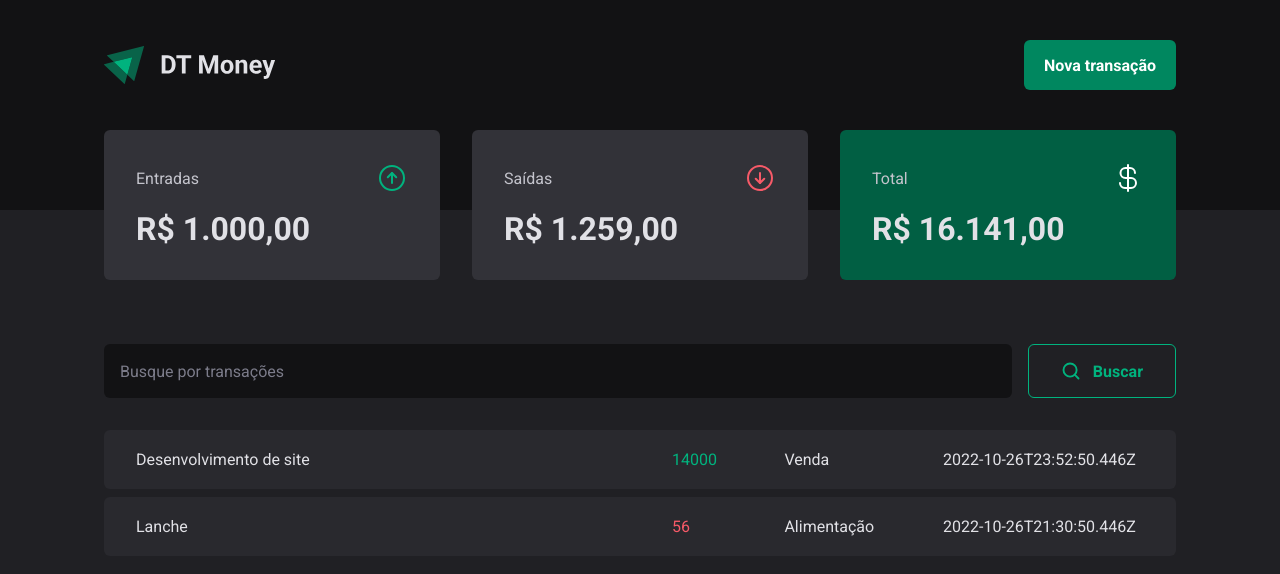
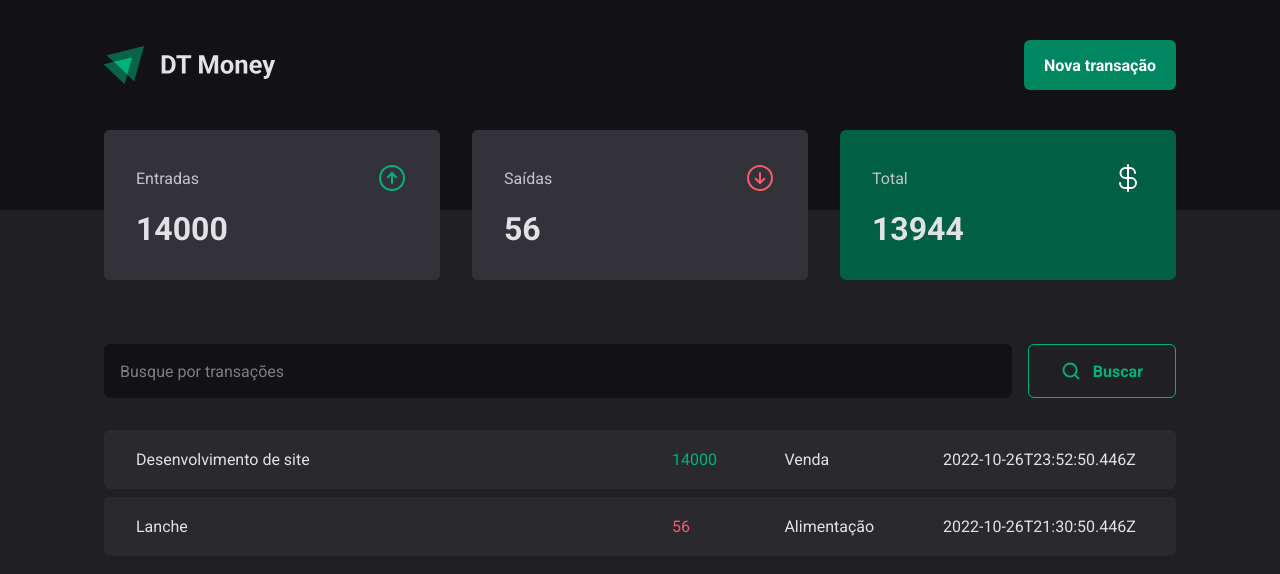
Before and after one commit to rafaelcardeallodi/ignite-dtmoney, a React (Vite) app: page / in a window 1280 px wide. Shown: the top 574 px of the page. Built offline with nearby package versions, Linux system fonts and the light colour scheme; data requests are answered from the project's data file.

Commit message:
Calculando resumo de transações

```diff
--- a/src/components/Summary/index.tsx
+++ b/src/components/Summary/index.tsx
@@ -8,6 +8,25 @@
 export function Summary() {
   const { transactions } = useContext(TransactionsContext);
 
+  const summary = transactions.reduce(
+    (acc, transaction) => {
+      if (transaction.type === "income") {
+        acc.income += transaction.price;
+        acc.total += transaction.price;
+      } else {
+        acc.outcome += transaction.price;
+        acc.total -= transaction.price;
+      }
+
+      return acc;
+    },
+    {
+      income: 0,
+      outcome: 0,
+      total: 0,
+    }
+  );
+
   return (
     <SummaryContainer>
       <SummaryCard>
@@ -16,7 +35,7 @@
           <ArrowCircleUp size={32} color="#00b37e" />
         </header>
 
-        <strong>R$ 1.000,00</strong>
+        <strong>{summary.income}</strong>
       </SummaryCard>
 
       <SummaryCard>
@@ -25,7 +44,7 @@
           <ArrowCircleDown size={32} color="#F75A68" />
         </header>
 
-        <strong>R$ 1.259,00</strong>
+        <strong>{summary.outcome}</strong>
       </SummaryCard>
 
       <SummaryCard variant="green">
@@ -34,7 +53,7 @@
           <CurrencyDollar size={32} color="#ffffff" />
         </header>
 
-        <strong>R$ 16.141,00</strong>
+        <strong>{summary.total}</strong>
       </SummaryCard>
     </SummaryContainer>
   );
```
